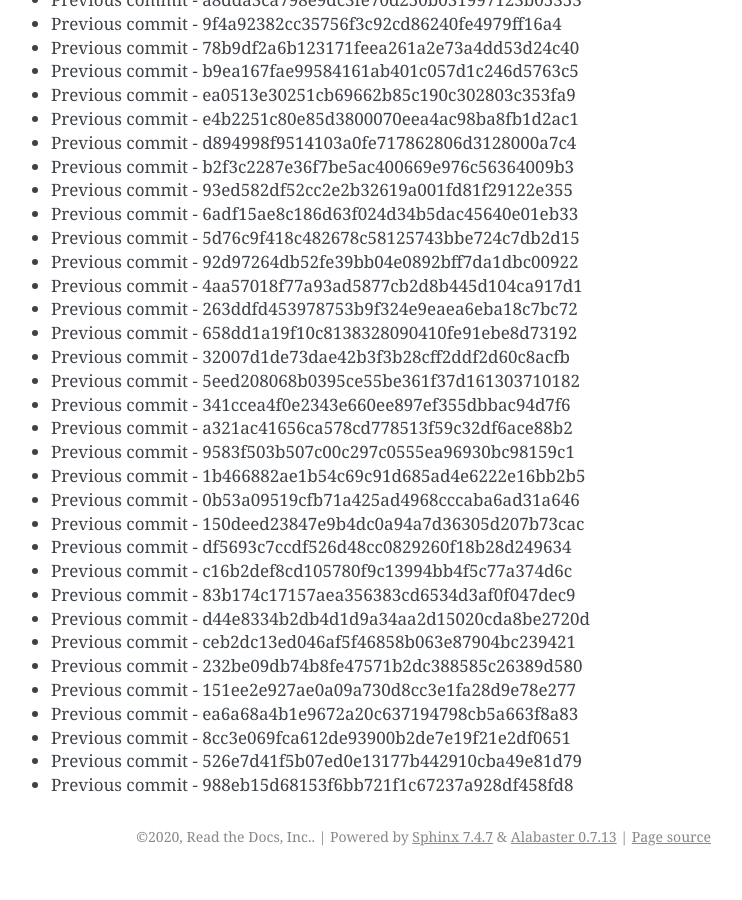
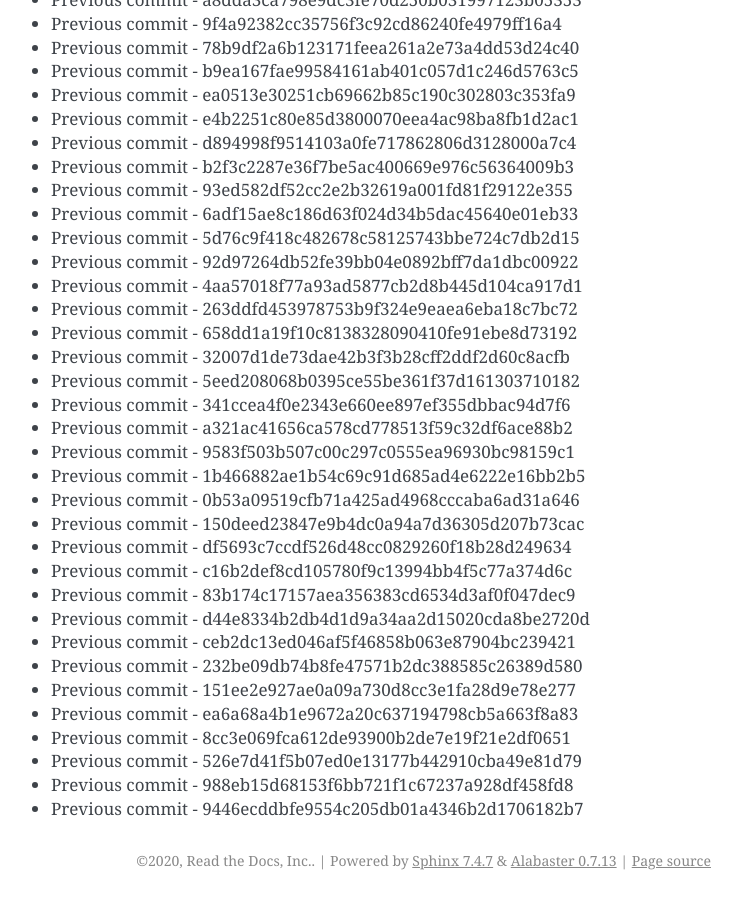
Before and after one commit to readthedocs/rtd-git-stresstest, a Sphinx documentation site: the page built from docs/updates.rst, in a window 1280 px wide and 900 px high, scrolled down 23215 px. Shown: the whole window, without its empty margins (399-1141 px from the left). Built offline with Sphinx 7.4.7, drawn with Linux system fonts in a browser that asks for light colours; before the commit the page ends 24091 px from its top, so only the background shows below that.

Commit message:
Generating commit from previous: 9446ecddbfe9554c205db01a4346b2d1706182b7

```diff
--- a/docs/updates.rst
+++ b/docs/updates.rst
@@ -1007,3 +1007,4 @@ It can be tested for any performance characteristics.
 * Previous commit - 8cc3e069fca612de93900b2de7e19f21e2df0651
 * Previous commit - 526e7d41f5b07ed0e13177b442910cba49e81d79
 * Previous commit - 988eb15d68153f6bb721f1c67237a928df458fd8
+* Previous commit - 9446ecddbfe9554c205db01a4346b2d1706182b7
```
